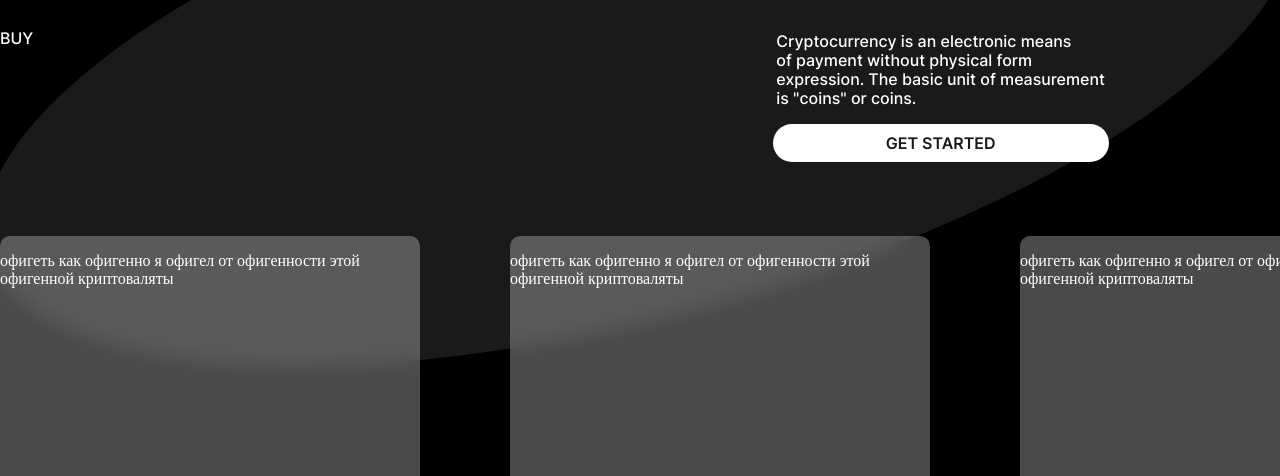
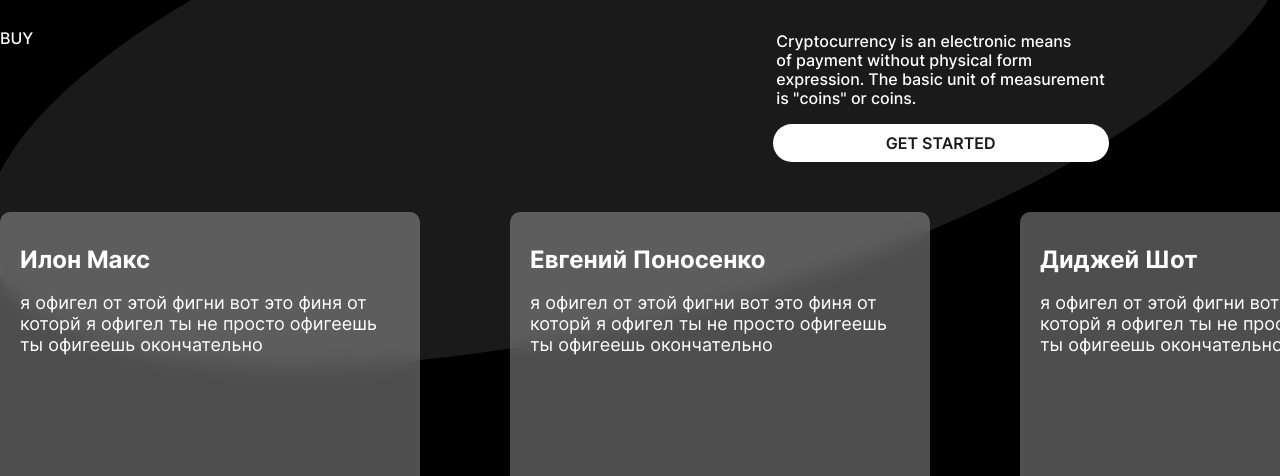
Before and after one commit to geekrope/bydlocoin, a plain HTML site: page index.html in a window 1280 px wide. Shown: the part 324-800 px from the top of the page. Drawn offline with Linux system fonts and the light colour scheme.

Commit message:
Added feedback on the main page

```diff
--- a/index.html
+++ b/index.html
@@ -17,13 +17,16 @@
             <div id="mainPage" class="main">
                 <div class="feedback" style="grid-row-start:2">
                     <div class="feedbackItem">
-                        <p style="color:white">офигеть как офигенно я офигел от офигенности этой офигенной криптоваляты</p>
+                        <p class="feedbackItemHeader">Илон Макс</p>
+                        <p class="feedbackItemContent">я офигел от этой фигни вот это финя от которй я офигел ты не просто офигеешь ты офигеешь окончательно</p>
                     </div>
                     <div class="feedbackItem">
-                        <p style="color:white">офигеть как офигенно я офигел от офигенности этой офигенной криптоваляты</p>
+                        <p class="feedbackItemHeader">Евгений Поносенко</p>
+                        <p class="feedbackItemContent">я офигел от этой фигни вот это финя от которй я офигел ты не просто офигеешь ты офигеешь окончательно</p>
                     </div>
                     <div class="feedbackItem">
-                        <p style="color:white">офигеть как офигенно я офигел от офигенности этой офигенной криптоваляты</p>
+                        <p class="feedbackItemHeader">Диджей Шот</p>
+                        <p class="feedbackItemContent">я офигел от этой фигни вот это финя от которй я офигел ты не просто офигеешь ты офигеешь окончательно</p>
                     </div>
                 </div>
                 <div class="content">
--- a/main.css
+++ b/main.css
@@ -5,6 +5,7 @@ body, html {
     height: 100%;
     padding: 0px;
     margin: 0px;
+    min-height: 900px;
 }
 
     body::-webkit-scrollbar {
@@ -40,7 +41,7 @@ body, html {
 .wrapper {
     display: grid;
     grid-template-columns: 100%;
-    grid-template-rows: 100vh 100vh 100vh 100vh;
+    grid-template-rows: repeat(4, max(100vh, 900px));
     width: 80%;
     margin-left: auto;
     margin-right: auto;
@@ -51,8 +52,8 @@ body, html {
 .main {
     display: grid;
     width: 100%;
-    height: 80%;
-    grid-template-rows: calc(100% - 280px) 280px;
+    height: calc(100% - 200px - 84px); /*200px top-padding*/
+    grid-template-rows: calc(100% - 280px) 280px; /*280px block height*/
 }
 
 /*flex boxes*/
@@ -91,11 +92,30 @@ body, html {
 }
 
 .feedbackItem {
-    width: 420px;
-    height: 100%;
+    display: flex;
+    flex-direction: column;
+    width: calc(420px - 20px * 2);
+    height: calc(100% - 33px * 2);
     backdrop-filter: blur(10px);
-    background-color: #c4c4c460;
+    background-color: rgba(196, 196, 196, 0.4);
     border-radius: 10px;
+    padding: 33px 20px 33px 20px;
+}
+
+.feedbackItemHeader {
+    font-family: Inter;
+    font-size: 24px;
+    font-weight: bold;
+    margin-top: 0px;
+    margin-bottom: 18px;
+    color: white;
+}
+
+.feedbackItemContent {
+    font-family: Inter;
+    font-size: 18px;
+    margin: 0px;
+    color: white;
 }
 
 /*UI decoration*/
```
